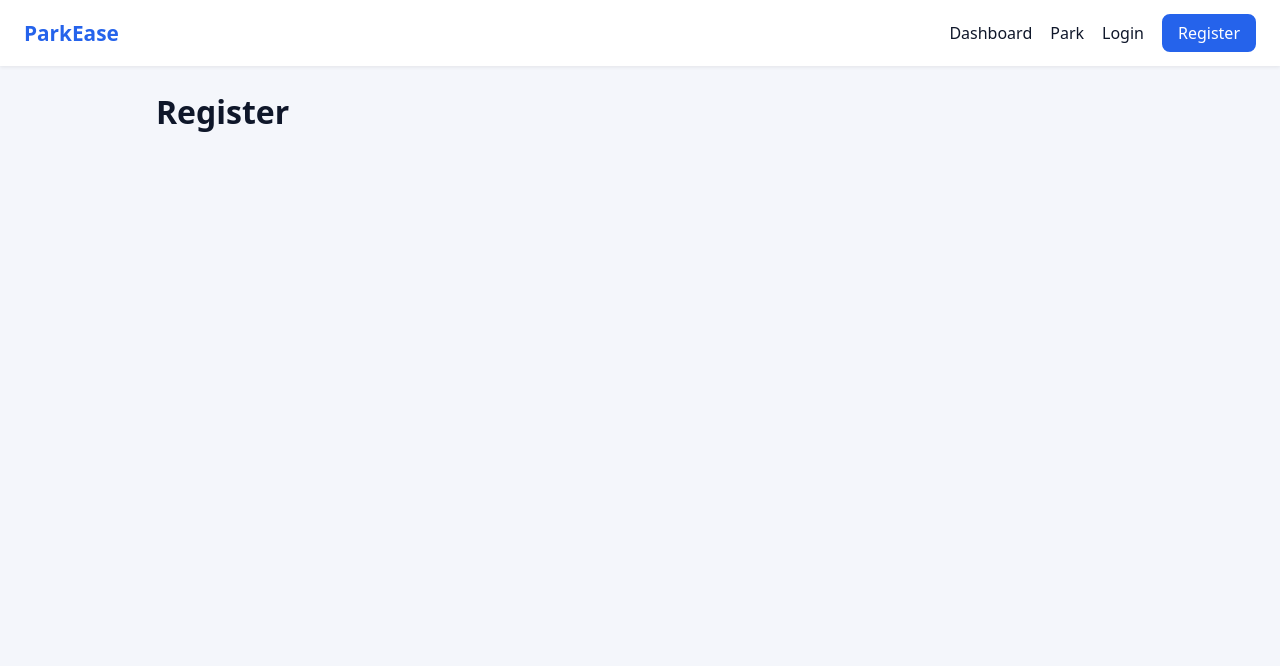
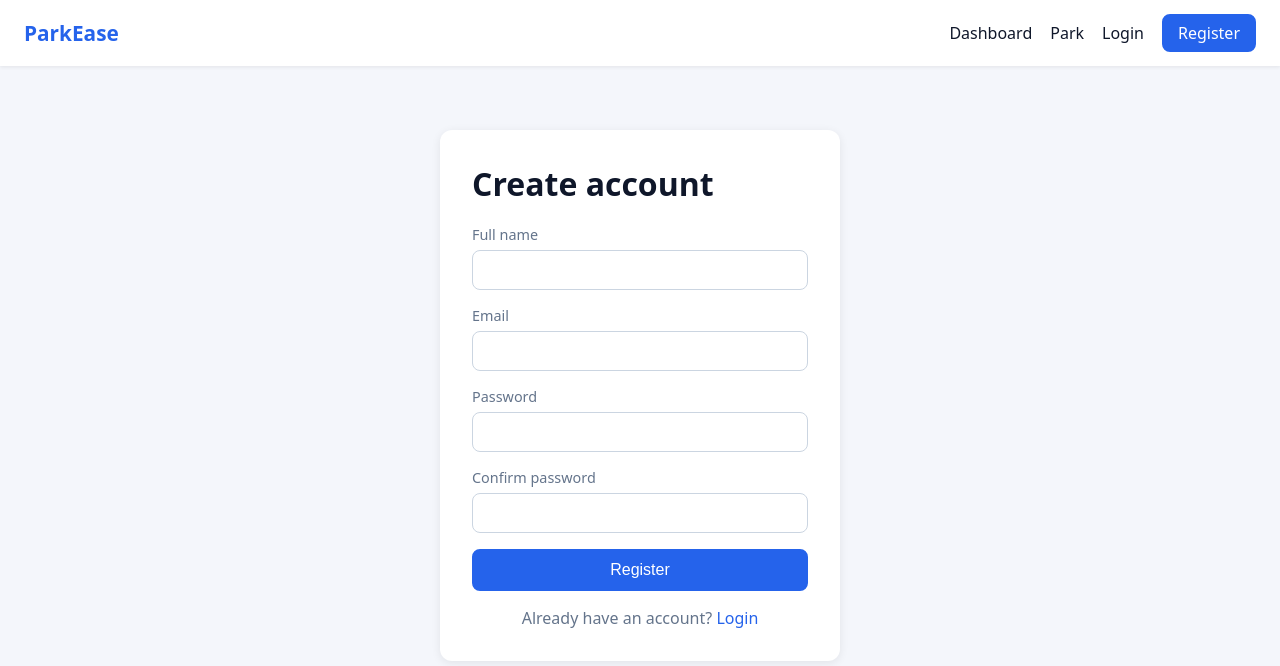
Before and after one commit to Faithgabriel1/Quizzy, a React app in the folder frontend/: page /register in a window 1280 px wide. Shown: the top 666 px of the page. Built offline with nearby package versions, Linux system fonts and the light colour scheme; the HTML template or start-up script is replaced by a standard one.

Commit message:
Add login and register pages

```diff
--- a/frontend/src/index.css
+++ b/frontend/src/index.css
@@ -25,3 +25,14 @@ a { text-decoration: none; color: inherit; }
 .hero h1 { font-size: 2.6rem; margin-bottom: 12px; }
 .hero p { color: var(--muted); font-size: 1.15rem; margin-bottom: 28px; }
 .hero-actions { display: flex; gap: 12px; justify-content: center; }
+.auth-card { max-width: 400px; margin: 40px auto; background: white;
+  padding: 32px; border-radius: 12px; box-shadow: 0 2px 10px rgba(0,0,0,.08); }
+.auth-card h1 { margin-bottom: 20px; }
+.form-group { display: flex; flex-direction: column; margin-bottom: 16px; }
+.form-group label { font-size: .9rem; margin-bottom: 6px; color: var(--muted); }
+.form-group input, .form-group select { padding: 10px 12px; border: 1px solid #cbd5e1;
+  border-radius: 8px; font-size: 1rem; }
+.auth-card .btn { width: 100%; }
+.auth-switch { margin-top: 16px; text-align: center; color: var(--muted); }
+.auth-switch a { color: var(--blue); }
+.error { color: var(--red); margin-bottom: 12px; }
--- a/frontend/src/pages/Login.jsx
+++ b/frontend/src/pages/Login.jsx
@@ -1,3 +1,41 @@
+import { useState } from 'react'
+import { Link, useNavigate } from 'react-router-dom'
+
 export default function Login() {
-  return <h1>Login</h1>
+  const navigate = useNavigate()
+  const [email, setEmail] = useState('')
+  const [password, setPassword] = useState('')
+  const [error, setError] = useState('')
+
+  function handleSubmit(e) {
+    e.preventDefault()
+    if (!email || !password) {
+      setError('Please enter your email and password.')
+      return
+    }
+    // TEMPORARY: fake login. Replace with POST /api/auth/login when Person 2's auth is ready.
+    localStorage.setItem('user', JSON.stringify({ email }))
+    navigate('/dashboard')
+  }
+
+  return (
+    <div className="auth-card">
+      <h1>Login</h1>
+      {error && <p className="error">{error}</p>}
+      <form onSubmit={handleSubmit}>
+        <div className="form-group">
+          <label>Email</label>
+          <input type="email" value={email} onChange={(e) => setEmail(e.target.value)} />
+        </div>
+        <div className="form-group">
+          <label>Password</label>
+          <input type="password" value={password} onChange={(e) => setPassword(e.target.value)} />
+        </div>
+        <button className="btn" type="submit">Login</button>
+      </form>
+      <p className="auth-switch">
+        No account? <Link to="/register">Register</Link>
+      </p>
+    </div>
+  )
 }
--- a/frontend/src/pages/Register.jsx
+++ b/frontend/src/pages/Register.jsx
@@ -1,3 +1,59 @@
+import { useState } from 'react'
+import { Link, useNavigate } from 'react-router-dom'
+
 export default function Register() {
-  return <h1>Register</h1>
+  const navigate = useNavigate()
+  const [name, setName] = useState('')
+  const [email, setEmail] = useState('')
+  const [password, setPassword] = useState('')
+  const [confirm, setConfirm] = useState('')
+  const [error, setError] = useState('')
+
+  function handleSubmit(e) {
+    e.preventDefault()
+    if (!name || !email || !password) {
+      setError('Please fill in all fields.')
+      return
+    }
+    if (password.length < 6) {
+      setError('Password must be at least 6 characters.')
+      return
+    }
+    if (password !== confirm) {
+      setError('Passwords do not match.')
+      return
+    }
+    // TEMPORARY: fake registration. Replace with POST /api/auth/register when Person 2's auth is ready.
+    localStorage.setItem('user', JSON.stringify({ name, email, role: 'user' }))
+    navigate('/dashboard')
+  }
+
+  return (
+    <div className="auth-card">
+      <h1>Create account</h1>
+      {error && <p className="error">{error}</p>}
+      <form onSubmit={handleSubmit}>
+        <div className="form-group">
+          <label>Full name</label>
+          <input value={name} onChange={(e) => setName(e.target.value)} />
+        </div>
+        <div className="form-group">
+          <label>Email</label>
+          <input type="email" value={email} onChange={(e) => setEmail(e.target.value)} />
+        </div>
+        <div className="form-group">
+          <label>Password</label>
+          <input type="password" value={password} onChange={(e) => setPassword(e.target.value)} />
+        </div>
+        <div className="form-group">
+          <label>Confirm password</label>
+          <input type="password" value={confirm} onChange={(e) => setConfirm(e.target.value)} />
+        </div>
+        <button className="btn" type="submit">Register</button>
+      </form>
+      <p className="auth-switch">
+        Already have an account? <Link to="/login">Login</Link>
+      </p>
+    </div>
+  )
 }
```
